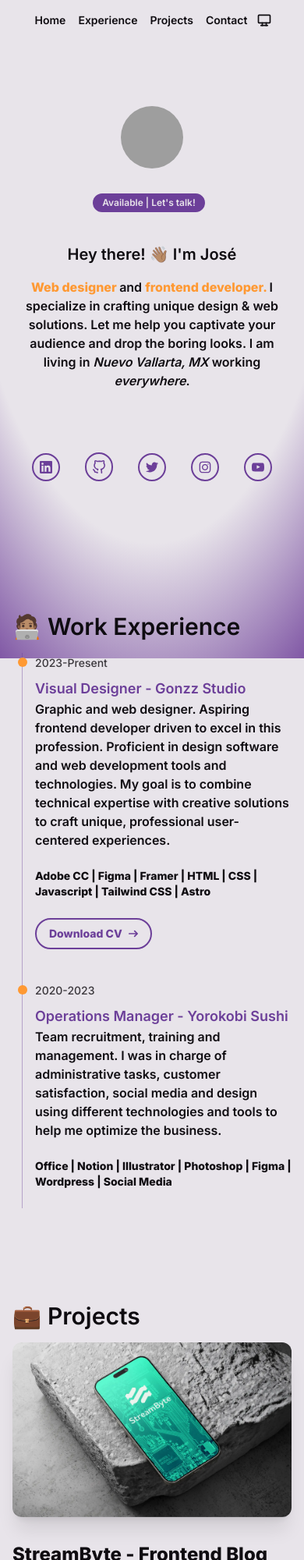
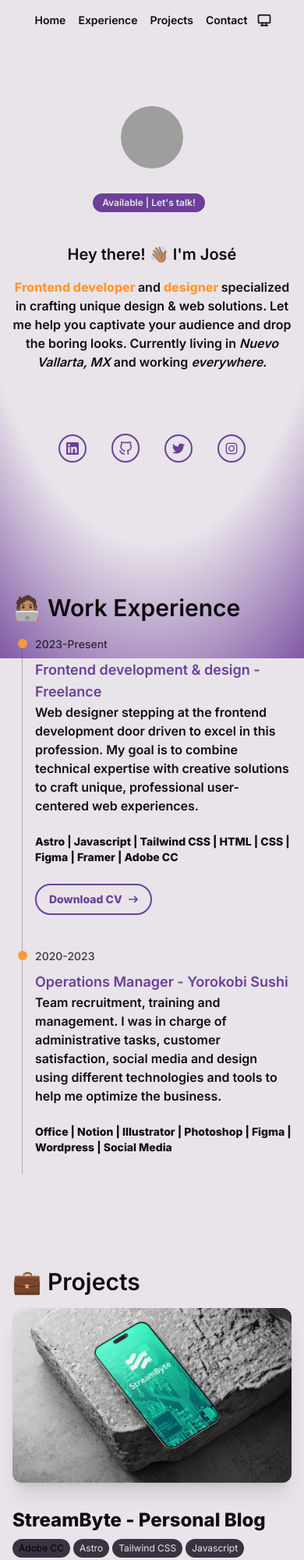
Before and after one commit to gonzzdev/gonzz.dev-v1, an Astro site: page / in a window 390 px wide. Shown: the top 2000 px of the page at 78% size. Built offline with nearby package versions, Linux system fonts and the light colour scheme; Astro itself is replaced by a stand-in of ours; grey boxes are pictures that could not be loaded.

Commit message:
modified ui

```diff
--- a/src/components/Experience.astro
+++ b/src/components/Experience.astro
@@ -4,11 +4,11 @@ import ExperienceItem from "./ExperienceItem.astro"
 const EXPERIENCE = [
     {
         date: "2023-Present",
-        title: "Visual Designer",
-        company: "Gonzz Studio",
-        description: "Graphic and web designer. Aspiring frontend developer driven to excel in this profession. Proficient in design software and web development tools and technologies. My goal is to combine technical expertise with creative solutions to craft unique, professional user-centered experiences",
+        title: "Frontend development & design",
+        company: "Freelance",
+        description: "Web designer stepping at the frontend development door driven to excel in this profession. My goal is to combine technical expertise with creative solutions to craft unique, professional user-centered web experiences",
         link: "./GONZZ-CV.pdf",
-        stack: "Adobe CC | Figma | Framer | HTML | CSS | Javascript | Tailwind CSS | Astro"
+        stack: "Astro | Javascript | Tailwind CSS | HTML | CSS | Figma | Framer | Adobe CC"
     },
     {
         date: "2020-2023",
--- a/src/components/Footer.astro
+++ b/src/components/Footer.astro
@@ -11,9 +11,6 @@
                     <a href="https://streambyte.mx" class="hover:underline me-4 md:me-6">StreamByte</a>
                 </li>
                 <li>
-                    <a href="https://gonzz.art" class="hover:underline me-4 md:me-6">gonzz.art</a>
-                </li>
-                <li>
                     <a href="https://josegonz.site" class="hover:underline me-4 md:me-6">Links</a>
                 </li>
             </ul>
--- a/src/components/Forms.astro
+++ b/src/components/Forms.astro
@@ -3,9 +3,11 @@
     <a href="https://linkedin.com/in/gonzz-art/" target="_blank" rel="noopener">
         <img class="w-[100px] m-auto hover:scale-105 transition duration-200 mb-10" src="./logo-5.png">
       </a>
-      <h2 class="mb-4 text-4xl tracking-tight font-extrabold text-center text-[#0f0c11] dark:text-[#e8e4ea]">Do you have a project in mind?</h2>
-      <p class="mb-8 lg:mb-16 font-light text-center text-[#0f0c11] dark:text-[#e8e4ea]/80 sm:text-xl">Let's make it true! Everything starts with a message. Brand design & frontend development for everybody.</p>
-      <form action="#" class="space-y-8">
+      <h2 class="mb-2 text-2xl tracking-tight font-extrabold text-center text-[#0f0c11] dark:text-[#e8e4ea] md:text-4xl">Do you have a project in mind?</h2>
+      <p class="font-light text-center text-[#0f0c11] dark:text-[#e8e4ea]/80 sm:text-xl">Let's make it true! Everything starts by clicking the cute cat above. You're only one step ahead to elevate your business and create the perfect brand.</p>
+
+      <!-- Añadir función del formulario -->
+      <!-- <form action="#" class="space-y-8">
           <div>
               <label for="email" class="block mb-2 text-sm font-medium text-[#0f0c11] dark:text-[#e8e4ea]">Email</label>
               <input type="email" id="email" class="shadow-sm bg-[#0f0c11]/80 backdrop-blur border-[2px] border-[#0f0c11] text-gray-900 text-sm rounded-lg focus:ring-primary-500 focus:border-primary-500 block w-full p-2.5 dark:bg-[#6c3f99]/80 dark:border-[#6c3f99] dark:placeholder-[#e8e4ea]/80 dark:text-white dark:focus:ring-primary-500 dark:focus:border-primary-500 dark:shadow-sm-light" placeholder="name@email.com" required>
@@ -19,6 +21,6 @@
               <textarea id="message" rows="6" class="block p-2.5 w-full text-sm text-[0f0c11] bg-[#0f0c11]/80 backdrop-blur rounded-lg shadow-sm border-[2px] border-[#0f0c11] focus:ring-primary-500 focus:border-primary-500 dark:bg-[#6c3f99] dark:border-[#6c3f99] dark:placeholder-[#e8e4ea]/80 dark:text-white dark:focus:ring-primary-500 dark:focus:border-primary-500" placeholder="Leave a comment, give some love or feedback :)"></textarea>
           </div>
           <button type="submit" class="bg-[#6c3f99] text-[#e8e4ea] text-xs font-semibold me-2 px-2.5 py-0.5 rounded-full dark:bg-[#6c3f99]/20 dark:text-[#e8e4ea] border-[2px] border-[#6c3f99] hover:scale-105 hover:text-[#e8e4ea] hover:bg-[#6c3f99]/60 hover:dark:bg-[#6c3f99] hover:dark:text-[#e8e4ea] hover:shadow-primary-2 transition">Send message</button>
-      </form>
+      </form> -->
   </div>
 </section>
--- a/src/components/Projects.astro
+++ b/src/components/Projects.astro
@@ -42,29 +42,29 @@ const TAGS = {
 
 const PROJECTS = [
   {
-    title: "StreamByte - Frontend Blog",
+    title: "StreamByte - Personal Blog",
     description:
       "Design & Frontend Development for everybody. This is my personal blog where I share my progress, tools and resources to help other self-taught developers.",
     link: "https://github.com/gonzzdev",
     image: "/projects/streambyte.webp",
-    tags: [TAGS.ADOBE, TAGS.HTML, TAGS.TAILWINDCSS, TAGS.JAVASCRIPT, TAGS.ASTRO],
+    tags: [TAGS.ADOBE, TAGS.ASTRO, TAGS.TAILWINDCSS, TAGS.JAVASCRIPT],
   },
   {
-    title: "Yorokobi Sushi - Asian Snacks",
+    title: "Don Monchis - Branding & Website",
+    description:
+      "Chicken & Fries, that's all Don Monchis needs to captivate its target audience and win their hearts, and their arteries.",
+    link: "https://donmonchis.shop",
+    image: "/projects/donmonchis.webp",
+    tags: [TAGS.ADOBE, TAGS.FIGMA, TAGS.ASTRO, TAGS.TAILWINDCSS, TAGS.JAVASCRIPT]
+  },
+  {
+    title: "Yorokobi Sushi - Branding",
     description:
       "Asian food shop located in Puerto Vallarta, MX. The best rolls and fried rice of the bay. Also selling top asian candies and snacks.",
     link: "https://www.behance.net/gallery/196866463/Yorokobi-Sushi-Logo-Design",
     image: "/projects/yorokobi.webp",
     tags: [TAGS.ADOBE, TAGS.FIGMA, TAGS.FRAMER]
   },
-  {
-    title: "Don Monchis - Pollo & Papas",
-    description:
-      "Chicken & Fries, that's all Don Monchis needs to captivate its target audience and win their hearts, and their arteries.",
-    link: "https://www.behance.net/gallery/196862755/Don-Monchis-Logo-Design?tracking_source=search_projects|gonzz&l=9",
-    image: "/projects/donmonchis.webp",
-    tags: [TAGS.ADOBE, TAGS.FIGMA, TAGS.WORDPRESS]
-  }
 ]
 ---
 
--- a/src/pages/index.astro
+++ b/src/pages/index.astro
@@ -32,7 +32,7 @@ description="Hire José González to design your brand and create your professio
 
 
 			<h2 class=" justify-center text-md text-center lg:text-xl font-semibold text-wrap max-w-[1000px]">
-				<span class="text-[#FF9933] font-bold">Web designer </span><span class="text-[#0f0c11] dark:text-[#e8e4ea]">and </span><span class="text-[#FF9933] font-bold">frontend developer. </span><span class="text-[#0f0c11] dark:text-[#e8e4ea]"> I specialize in crafting unique design & web solutions. Let me help you captivate your audience and drop the boring looks. I am living in <a href="https://www.google.com.mx/maps/place/63735+Nuevo+Vallarta,+Nay./@20.6970721,-105.311228,14z/data=!3m1!4b1!4m6!3m5!1s0x842146a3108c50c7:0x4cb5066faa51643d!8m2!3d20.6986205!4d-105.2964898!16s%2Fm%2F080j413?entry=ttu" target="_blank" rel="noopener"><em>Nuevo Vallarta, MX</em></a> working <em>everywhere</em>.</span>
+				<span class="text-[#FF9933] font-bold">Frontend developer </span><span class="text-[#0f0c11] dark:text-[#e8e4ea]">and </span><span class="text-[#FF9933] font-bold">designer </span><span class="text-[#0f0c11] dark:text-[#e8e4ea]"> specialized in crafting unique design & web solutions. Let me help you captivate your audience and drop the boring looks. Currently living in <a href="https://www.google.com.mx/maps/place/63735+Nuevo+Vallarta,+Nay./@20.6970721,-105.311228,14z/data=!3m1!4b1!4m6!3m5!1s0x842146a3108c50c7:0x4cb5066faa51643d!8m2!3d20.6986205!4d-105.2964898!16s%2Fm%2F080j413?entry=ttu" target="_blank" rel="noopener"><em>Nuevo Vallarta, MX</em></a> and working <em>everywhere</em>.</span>
 			</h2>
 
 			<ul class="flex justify-center gap-8 pt-20 p-2 items-center flex-wrap">
@@ -61,11 +61,11 @@ description="Hire José González to design your brand and create your professio
 					</a>
 				</li>
 
-				<li class="w-[36px] bg-transparent border-[2px] border-[#6c3f99] hover:bg-[#6c3f99]/40 hover:dark:bg-[#6c3f99]/40 rounded-full px-2 py-2 dark:bg-transparent hover:scale-125 transition">
+				<!-- <li class="w-[36px] bg-transparent border-[2px] border-[#6c3f99] hover:bg-[#6c3f99]/40 hover:dark:bg-[#6c3f99]/40 rounded-full px-2 py-2 dark:bg-transparent hover:scale-125 transition">
 					<a href="https://www.youtube.com/channel/UCUWgFhhL4YoEpylnXCrb_Cg">
 						<img src="./icons/youtube.svg" alt="YouTube logo">
 					</a>
-				</li>
+				</li> -->
 			</ul>
 		</SectionContainer>
 
```
